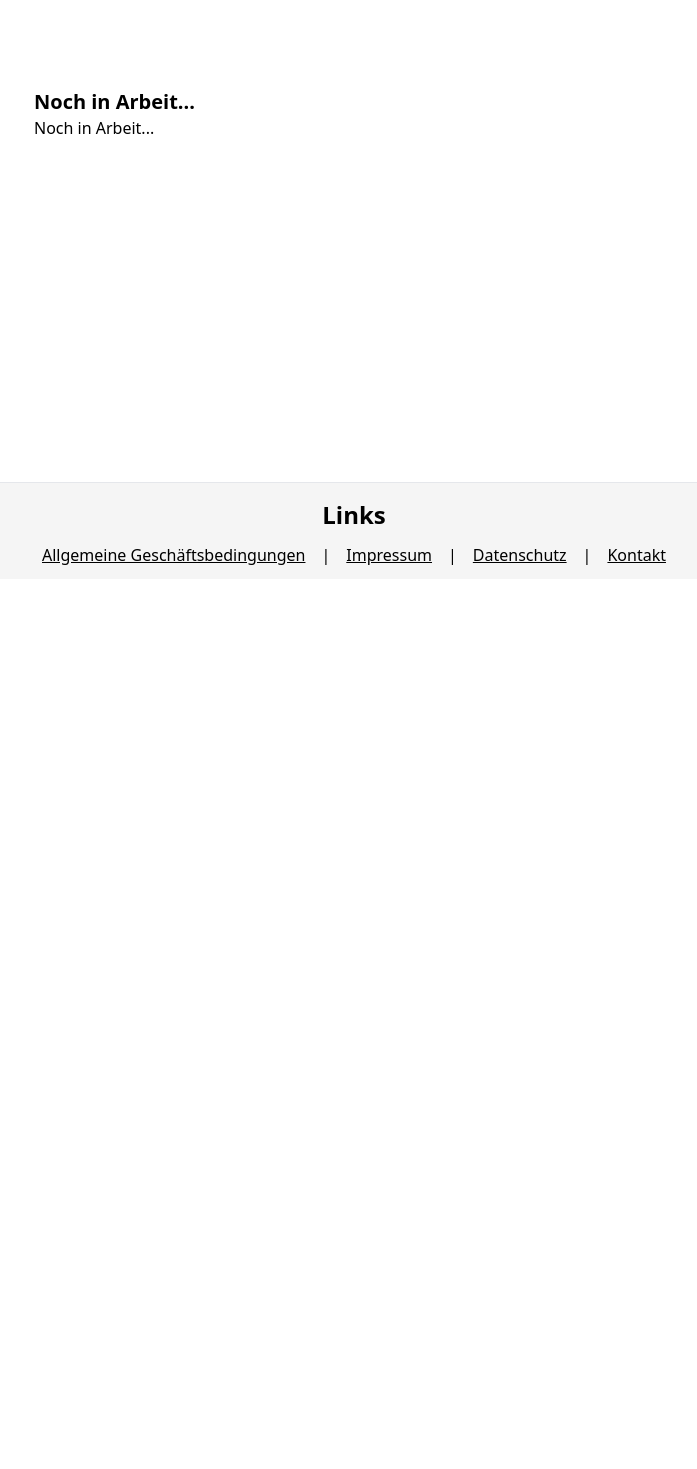
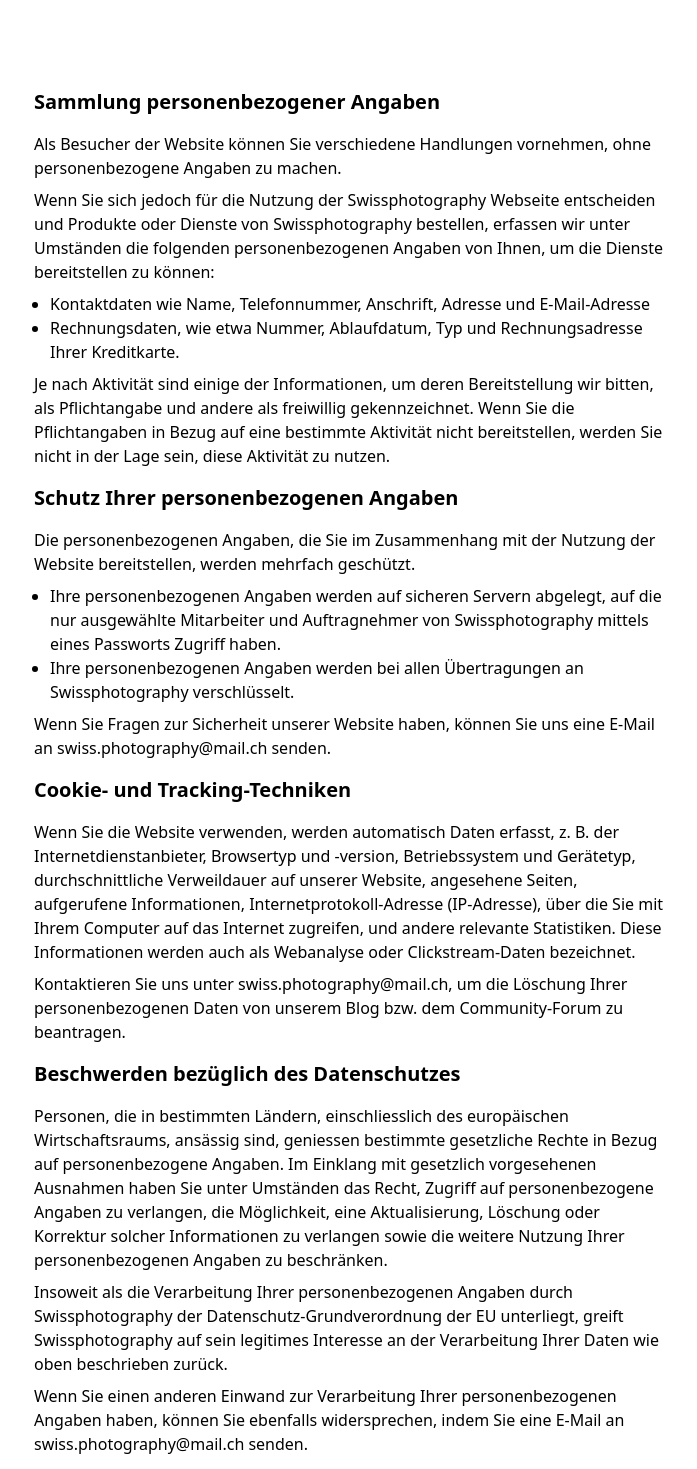
Before and after one commit to anxaaa/Ulber-Projekt-Webseite, a Next.js app in the folder website/: page /Datenschutz in a window 1280 px wide. Shown: the part 221-1690 px from the top of the page, without its empty margins (286-983 px from the left). Before the commit the page ends 800 px from the top, so only its background shows below. Built offline with nearby package versions, Linux system fonts and the light colour scheme.

Commit message:
completed datenschutzerklärung

```diff
--- a/website/components/footer.tsx
+++ b/website/components/footer.tsx
@@ -20,7 +20,7 @@ export default function Footer({}: PropsWithChildren<FooterProps>) {
           <br />
           <p className="hidden md:block">|</p>
           <a className="underline focus:text-red-700" href="/Datenschutz">
-            Datenschutz
+            Datenschutzerklärung
           </a>
           <br />
           <p className="hidden md:block">|</p>
--- a/website/pages/Datenschutz/index.tsx
+++ b/website/pages/Datenschutz/index.tsx
@@ -22,9 +22,107 @@ const datenschutz: NextPage = () => {
 
         {/* content section */}
         <div className="my-20 text-left md:max-w-2xl max-w-xs w-full p-2 px-4 space-y-4">
-          <div>
-            <h3 className="text-xl font-bold">Noch in Arbeit...</h3>
-            <p>Noch in Arbeit...</p>
+          <h3 className="text-xl font-bold">
+            Sammlung personenbezogener Angaben
+          </h3>
+          <div className="space-y-2">
+            <p>
+              Als Besucher der Website können Sie verschiedene Handlungen
+              vornehmen, ohne personenbezogene Angaben zu machen.
+            </p>
+            <p>
+              Wenn Sie sich jedoch für die Nutzung der Swissphotography Webseite
+              entscheiden und Produkte oder Dienste von Swissphotography
+              bestellen, erfassen wir unter Umständen die folgenden
+              personenbezogenen Angaben von Ihnen, um die Dienste bereitstellen
+              zu können:
+            </p>
+            <ul className="list-disc ml-4">
+              <li>
+                Kontaktdaten wie Name, Telefonnummer, Anschrift, Adresse und
+                E-Mail-Adresse
+              </li>
+              <li>
+                Rechnungsdaten, wie etwa Nummer, Ablaufdatum, Typ und
+                Rechnungsadresse Ihrer Kreditkarte.
+              </li>
+            </ul>
+            <p>
+              Je nach Aktivität sind einige der Informationen, um deren
+              Bereitstellung wir bitten, als Pflichtangabe und andere als
+              freiwillig gekennzeichnet. Wenn Sie die Pflichtangaben in Bezug
+              auf eine bestimmte Aktivität nicht bereitstellen, werden Sie nicht
+              in der Lage sein, diese Aktivität zu nutzen.
+            </p>
+          </div>
+          <h3 className="text-xl font-bold">
+            Schutz Ihrer personenbezogenen Angaben
+          </h3>
+          <div className="space-y-2">
+            <p>
+              Die personenbezogenen Angaben, die Sie im Zusammenhang mit der
+              Nutzung der Website bereitstellen, werden mehrfach geschützt.
+            </p>
+            <ul className="list-disc ml-4">
+              <li>
+                Ihre personenbezogenen Angaben werden auf sicheren Servern
+                abgelegt, auf die nur ausgewählte Mitarbeiter und Auftragnehmer
+                von Swissphotography mittels eines Passworts Zugriff haben.
+              </li>
+              <li>
+                Ihre personenbezogenen Angaben werden bei allen Übertragungen an
+                Swissphotography verschlüsselt.
+              </li>
+            </ul>
+            <p>
+              Wenn Sie Fragen zur Sicherheit unserer Website haben, können Sie
+              uns eine E-Mail an swiss.photography@mail.ch senden.
+            </p>
+          </div>
+          <h3 className="text-xl font-bold">Cookie- und Tracking-Techniken</h3>
+          <div className="space-y-2">
+            <p>
+              Wenn Sie die Website verwenden, werden automatisch Daten erfasst,
+              z. B. der Internetdienstanbieter, Browsertyp und -version,
+              Betriebssystem und Gerätetyp, durchschnittliche Verweildauer auf
+              unserer Website, angesehene Seiten, aufgerufene Informationen,
+              Internetprotokoll-Adresse (IP-Adresse), über die Sie mit Ihrem
+              Computer auf das Internet zugreifen, und andere relevante
+              Statistiken. Diese Informationen werden auch als Webanalyse oder
+              Clickstream-Daten bezeichnet.
+            </p>
+            <p>
+              Kontaktieren Sie uns unter swiss.photography@mail.ch, um die
+              Löschung Ihrer personenbezogenen Daten von unserem Blog bzw. dem
+              Community-Forum zu beantragen.
+            </p>
+          </div>
+          <h3 className="text-xl font-bold">
+            Beschwerden bezüglich des Datenschutzes
+          </h3>
+          <div className="space-y-2">
+            <p>
+              Personen, die in bestimmten Ländern, einschliesslich des
+              europäischen Wirtschaftsraums, ansässig sind, geniessen bestimmte
+              gesetzliche Rechte in Bezug auf personenbezogene Angaben. Im
+              Einklang mit gesetzlich vorgesehenen Ausnahmen haben Sie unter
+              Umständen das Recht, Zugriff auf personenbezogene Angaben zu
+              verlangen, die Möglichkeit, eine Aktualisierung, Löschung oder
+              Korrektur solcher Informationen zu verlangen sowie die weitere
+              Nutzung Ihrer personenbezogenen Angaben zu beschränken.
+            </p>
+            <p>
+              Insoweit als die Verarbeitung Ihrer personenbezogenen Angaben
+              durch Swissphotography der Datenschutz-Grundverordnung der EU
+              unterliegt, greift Swissphotography auf sein legitimes Interesse
+              an der Verarbeitung Ihrer Daten wie oben beschrieben zurück.
+            </p>
+            <p>
+              Wenn Sie einen anderen Einwand zur Verarbeitung Ihrer
+              personenbezogenen Angaben haben, können Sie ebenfalls
+              widersprechen, indem Sie eine E-Mail an swiss.photography@mail.ch
+              senden.
+            </p>
           </div>
         </div>
       </main>
```
